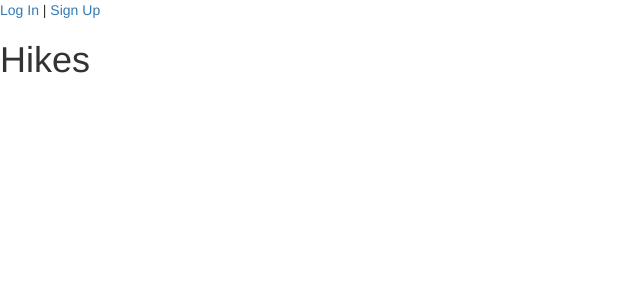
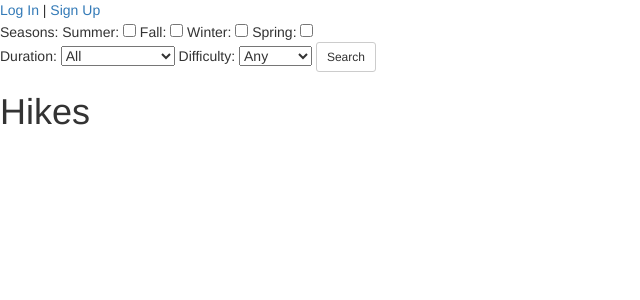
Before and after one commit to b-loyola/take-a-hike, a Rails app: page / in a window 1280 px wide. Shown: the top 300 px of the page, without its empty margins (0-640 px from the left). Run offline with Rails 7, Linux system fonts and the light colour scheme; data that the repository does not hold is empty; style sheets or scripts are compiled from the project's sources; some libraries are stand-ins or nearby versions.

Commit message:
Working search functions using scopes; includes difficulty, duration, season

```diff
--- a/app/controllers/hikes_controller.rb
+++ b/app/controllers/hikes_controller.rb
@@ -1,7 +1,18 @@
 class HikesController < ApplicationController
 
   def index
-  	@hikes = Hike.all
+    @hikes = Hike.all
+    @hikes = @hikes.spring if params[:spring]
+    @hikes = @hikes.winter if params[:winter]
+    @hikes = @hikes.summer if params[:summer]
+    @hikes = @hikes.fall if params[:fall]
+    @hikes = @hikes.difficulty(params[:difficulty]) if params[:difficulty] && params[:difficulty] != ''
+    if params[:duration]
+      min,max = params[:duration].split('-')
+      @hikes = @hikes.duration(min,max)
+    end
+
+
   end
 
   def show
--- a/app/models/hike.rb
+++ b/app/models/hike.rb
@@ -6,4 +6,10 @@ class Hike < ActiveRecord::Base
 
 	serialize :waypoints, Array
 
+  scope :winter, -> { where(winter: true) }
+  scope :spring, -> { where(spring: true) }
+  scope :summer, -> { where(summer: true) }
+  scope :fall, -> { where(fall: true) }
+  scope :duration, -> (min, max) { where('time_in_hours >= ? AND time_in_hours <= ?', min, max)}
+  scope :difficulty, -> (index) { where('difficulty = ?', index) }
 end
--- a/app/models/season.rb
+++ /dev/null
@@ -1,2 +0,0 @@
-class Season < ActiveRecord::Base
-end
--- a/app/views/hikes/index.html.erb
+++ b/app/views/hikes/index.html.erb
@@ -1,3 +1,32 @@
+<div class="search-form" class"well well-lg">
+  <%= form_tag hikes_path, method: "get" do %>
+    Seasons:
+    Summer: <%= check_box_tag :summer %>
+    Fall: <%= check_box_tag :fall %>
+    Winter: <%= check_box_tag :winter %>
+    Spring: <%= check_box_tag :spring %>
+    <br>
+    Duration: <%= select_tag(:duration, options_for_select([
+      ['All', '0-24'],
+      ['Short (<2hr)', '0-2'],
+      ['Medium (<5hr)', '2-5'],
+      ['Long (>5hr)', '5-24']
+      ])) %>
+    Difficulty: <%= select_tag(:difficulty, options_for_select([
+    ['easy', '0'],
+    [' med', '1'],
+    [' hard', '2'],
+    [' extreme', '3']
+    ]), include_blank: "Any") %>
+
+    <%= submit_tag "Search", class: "btn btn-sm btn-default" %>
+  <% end %>
+</div>
+
+
+
+
+
 <h1>Hikes</h1>
 <% @hikes.each do |hike| %>
 	<h2><%= link_to hike.name, hike_path(hike) %></h2>
```
Also changed, not shown: app/models/waypoint.rb (deleted, +0 -9 lines).
